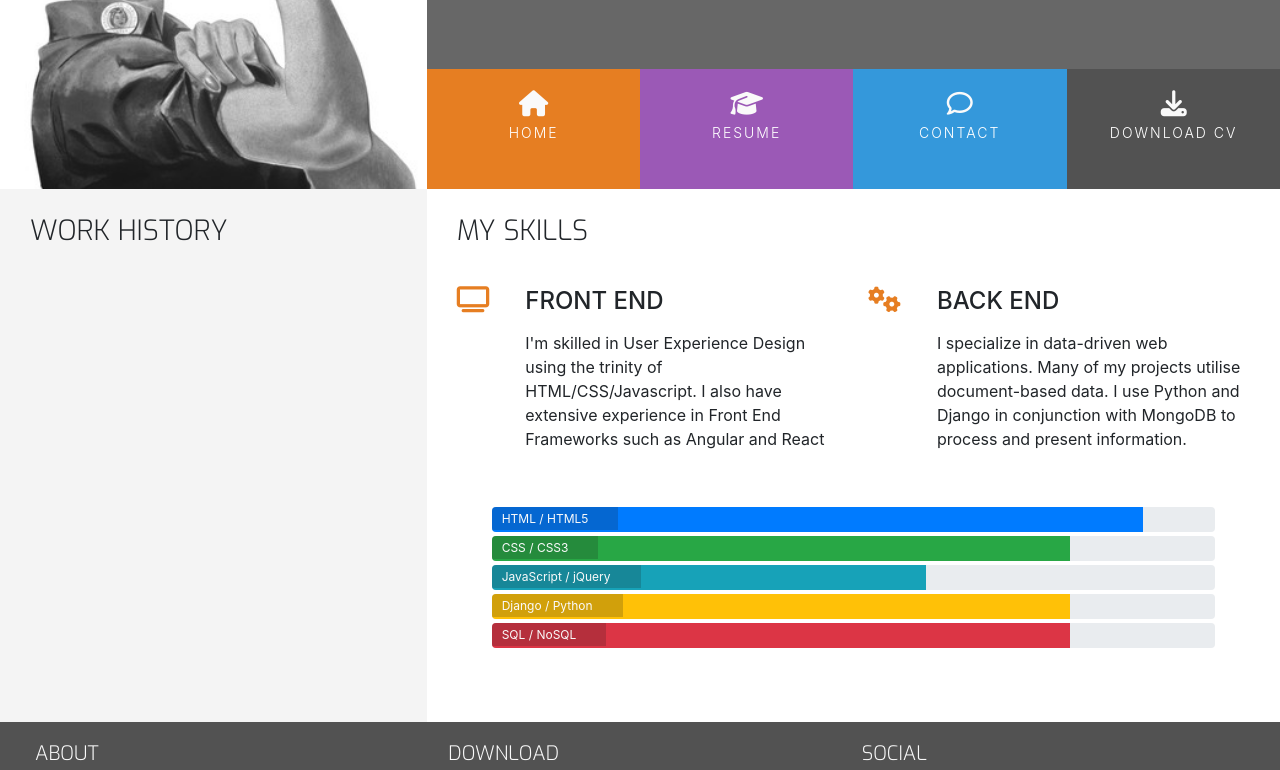
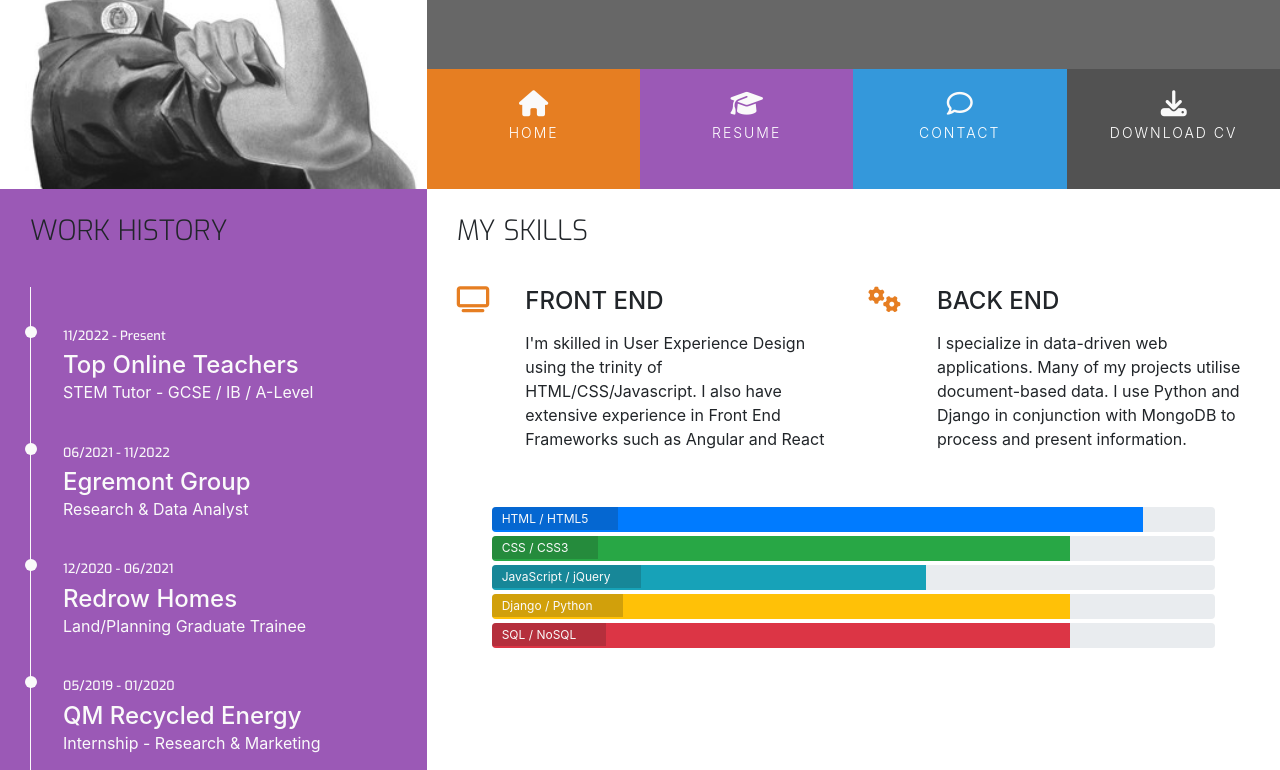
Before and after one commit to georgiagrayland/Georgia-Grayland-info-site, a plain HTML site: page resume.html in a window 1280 px wide. Shown: the part 180-950 px from the top of the page. Drawn offline with nearby package versions, Linux system fonts and the light colour scheme.

Commit message:
add work history section and styles

```diff
--- a/assets/css/style.css
+++ b/assets/css/style.css
@@ -12,6 +12,10 @@
 
 .bg-color-personal-info {
     background-color: #f4f4f4;
+}
+
+.bg-color-work-history {
+    background-color: #9b59b6;
 }
 
 .ui-menu-color-home {
@@ -298,3 +302,51 @@ footer {
 .progress-section {
     margin: 40px 20px;
 }
+
+/* ----------------------------------------Work History */
+
+.history-heading {
+    color: #fafafa;
+    margin-bottom: 50px;
+}
+
+.timeline-item {
+    padding: 4em 2em 0em 2em;
+    position: relative;
+    color: #fafafa;
+    border-left: 1px solid;
+}
+
+.timeline-item p {
+    padding: 0;
+    margin: 0;
+}
+
+.timeline-item:before {
+    content: attr(data-dates);
+    position: absolute;
+    left: 2.5em;
+    top: 3em;
+    display: block;
+    font-family: "Exo", sans-serif;
+    font-weight: 500;
+    font-size: 0.8em;
+    padding: 0;
+    margin: 0;
+}
+
+.timeline-item:after {
+    width: 12px;
+    height: 12px;
+    display: block;
+    top: 2.4em;
+    position: absolute;
+    left: -6px;
+    border-radius: 12px;
+    content: '';
+    background: #fafafa;
+}
+
+.history-items {
+    margin-bottom: 30px;
+}
--- a/resume.html
+++ b/resume.html
@@ -44,12 +44,34 @@
     </header>
     <section class="container-fluid">
         <div class="row">
-            <div class="col-md-4 bg-color-personal-info section-column">
+            <div class="col-md-4 bg-color-work-history section-column">
                 <div class="row">
                     <div class="col-12">
                         <h3 class="section-heading uppercase">
                             Work History
                         </h3>
+                    </div>
+                </div>
+                <div class="history-items">
+                    <div class="timeline-item" data-dates="11/2022 - Present">
+                        <h4>Top Online Teachers</h4>
+                        <p>STEM Tutor - GCSE / IB / A-Level</p>
+                    </div>
+                    <div class="timeline-item" data-dates="06/2021 - 11/2022">
+                        <h4>Egremont Group</h4>
+                        <p>Research & Data Analyst</p>
+                    </div>
+                    <div class="timeline-item" data-dates="12/2020 - 06/2021">
+                        <h4>Redrow Homes</h4>
+                        <p>Land/Planning Graduate Trainee</p>
+                    </div>
+                    <div class="timeline-item" data-dates="05/2019 - 01/2020">
+                        <h4>QM Recycled Energy</h4>
+                        <p>Internship - Research & Marketing</p>
+                    </div>
+                    <div class="timeline-item" data-dates="03/2018 - 04/2020">
+                        <h4>Wagamama</h4>
+                        <p>Front of House Team Member</p>
                     </div>
                 </div>
             </div>
```
